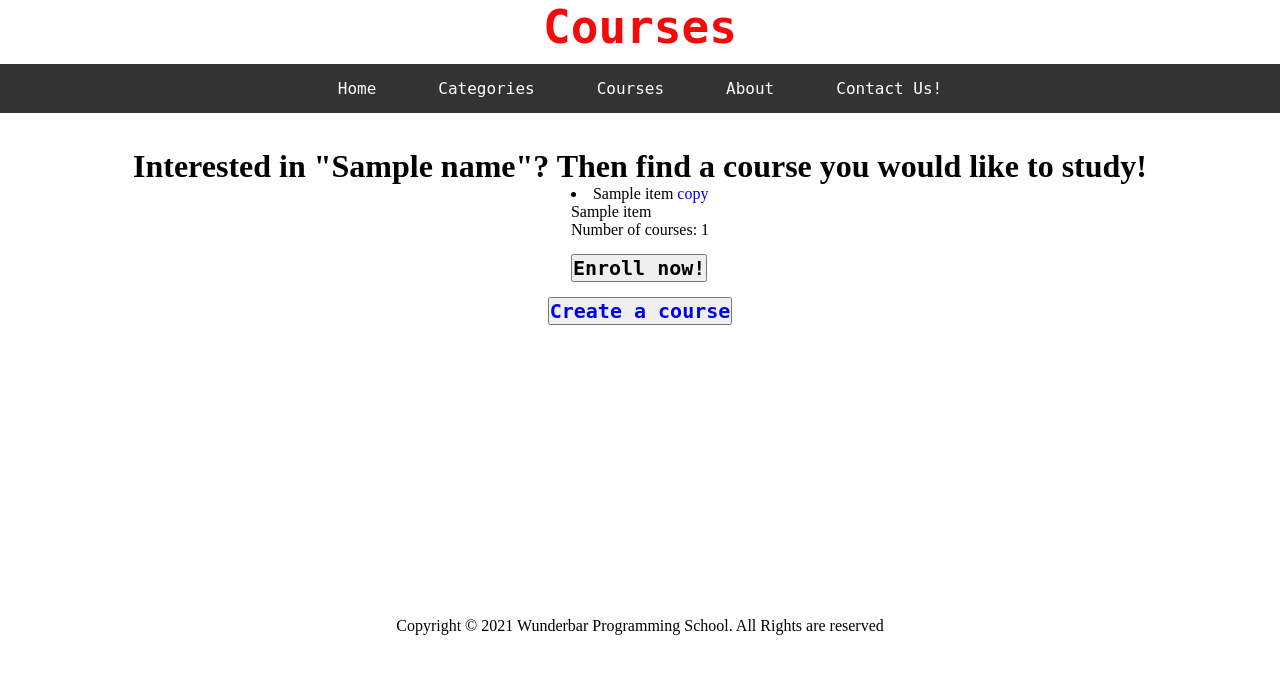
After one commit to anatolytsi/adpp-gb, a Python web app: template templates/courses.html in a window 1280 px wide. The commit adds this page. Shown: the top 674 px of the page. Run offline with Jinja, Linux system fonts and the light colour scheme; the template is opened without the code that fills it: most values are stand-ins (such as "Sample title", 1, 10 or a date in 2020).

Commit message:
added courses

```diff
--- a/templates/categories.html
+++ b/templates/categories.html
@@ -22,7 +22,8 @@ Categories
                 <div id="cat_row">
                     <p id="cat_name">{{item.name}}</p>
                     <p id="cat_courses">Number of courses: {{item.course_count()}}</p>
-                    <button class="btn">Enroll now!</button>
+                    <a style="text-decoration: none" href="/courses/?id={{item.id}}">View courses</a>
+                    <p><button class="btn">Enroll now!</button></p>
                 </div>
             {% endfor %}
         </div>
--- /dev/null
+++ b/templates/courses.html
@@ -0,0 +1,36 @@
+{% extends "base.html" %}
+
+{% block title %}
+Courses
+{% endblock %}
+
+{% block header %}
+Courses
+{% endblock %}
+
+{% block menu %}
+    {% include "inc-menu.html" %}
+{% endblock %}
+
+{% block body %}
+    <div id="container1">
+        <div id="row1">
+            Interested in "{{name}}"? Then find a course you would like to study!
+        </div>
+        <div id="course_list">
+            {% for item in objects_list %}
+            <li>
+                {{item.name}} <span><a style="text-decoration: none" href="/copy-course?name={{item.name}}">copy</a></span>
+            </li>
+            {% endfor %}
+            {% for item in objects_list %}
+                <div id="course_row">
+                    <p id="course_name">{{item.name}}</p>
+                    <p id="course_courses">Number of courses: {{item.course_count()}}</p>
+                    <button class="btn">Enroll now!</button>
+                </div>
+            {% endfor %}
+        </div>
+		<button class="btn"><a style="text-decoration: none" href="/create-course/?id={{id}}">Create a course</a></button>
+    </div>
+{% endblock %}
--- a/urls.py
+++ b/urls.py
@@ -1,8 +1,10 @@
-from views import Index, Contact, Categories, CreateCategory
+from views import Index, Contact, Categories, CreateCategory, Courses
 
 routes = {
     '/': Index(),
     '/contact/': Contact(),
     '/categories/': Categories(),
-    '/create-category/': CreateCategory()
+    '/create-category/': CreateCategory(),
+    '/courses/': Courses(),
+    # '/create-category/': CreateCategory()
 }
```
Also changed, not shown: views.py (+12 -0 lines).
